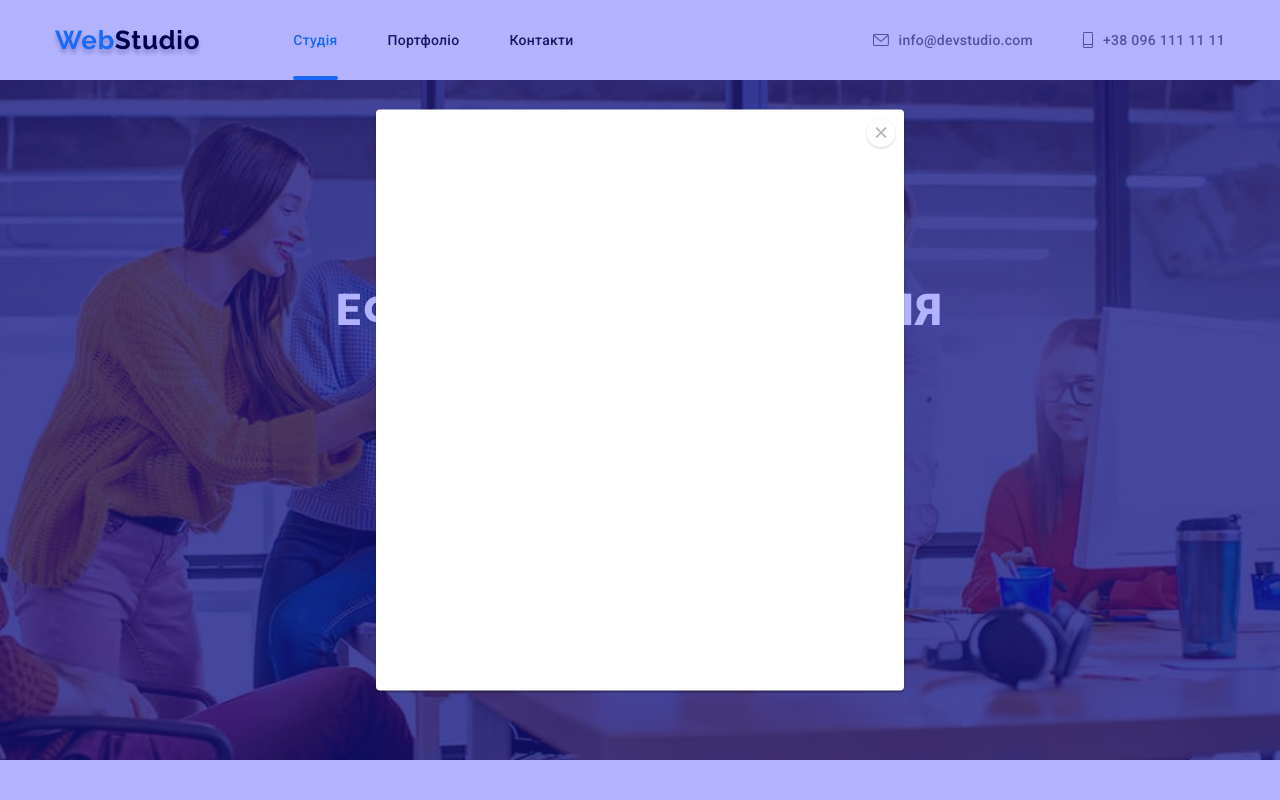
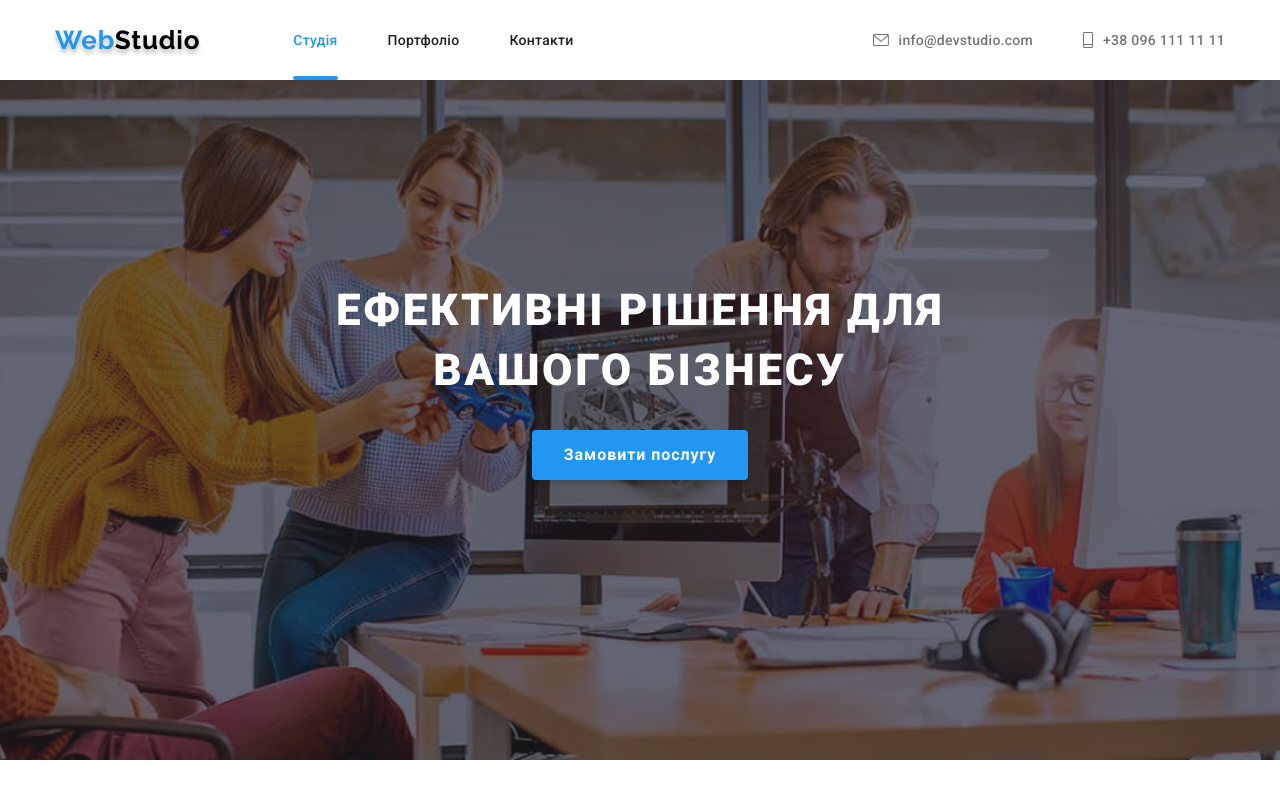
Before and after one commit to M23Fox/goit-markup-hw-05, a plain HTML site: page index.html in a window 1280 px wide. Shown: the top 800 px of the page. Drawn offline with nearby package versions, Linux system fonts and the light colour scheme.

Commit message:
+visibility

```diff
--- a/css/styles-index.css
+++ b/css/styles-index.css
@@ -272,12 +272,16 @@ button {
   width: 100%;
   height: 100%;
   background-color: rgba(0, 0, 255, 0.3);
-  opacity: 1;
-transition: transform 2050ms cubic-bezier(0.4, 0, 0.2, 1),
-    opacity 2050ms cubic-bezier(0.4, 0, 0.2, 1);
+  /* opacity: 1; */
+  transition: opacity 500ms cubic-bezier(0.4, 0, 0.2, 1), visibility 500ms cubic-bezier(0.4, 0, 0.2, 1);
 }
 
-.backdrop .is-hidden{
+.backdrop.is-hidden .modal{
+  transform: rotate(-180deg);
+}
+
+.is-hidden{
+  visibility: hidden;
   opacity: 0;
   pointer-events: none;
 }
@@ -286,7 +290,7 @@ transition: transform 2050ms cubic-bezier(0.4, 0, 0.2, 1),
   position: absolute;
   top: 50%;
   left: 50%;
-  transform: translate(-50%, -50%);
+  transform: translate(-50%, -50%) rotate(0);
 
   min-width: 528px;
   min-height: 581px;
@@ -295,9 +299,8 @@ transition: transform 2050ms cubic-bezier(0.4, 0, 0.2, 1),
   box-shadow: 0px 1px 3px rgba(0, 0, 0, 0.12), 0px 1px 1px rgba(0, 0, 0, 0.14), 0px 2px 1px rgba(0, 0, 0, 0.2);
   border-radius: 4px;
 
-  opacity: 1;
-  transition: transform 2500ms cubic-bezier(0.4, 0, 0.2, 1),
-      opacity 2500ms cubic-bezier(0.4, 0, 0.2, 1);
+  /* opacity: 1; */
+  transition: transform 500ms cubic-bezier(0.4, 0, 0.2, 1);
 
 }
 
@@ -312,6 +315,7 @@ transition: transform 2050ms cubic-bezier(0.4, 0, 0.2, 1),
   border: 1px solid rgba(0, 0, 0, 0.1);
   border-radius: 50%;
   opacity: 0.3;
+  cursor: pointer;
 }
 
 .modal-icon{
--- a/index.html
+++ b/index.html
@@ -384,11 +384,11 @@
     </footer>
     <div class="backdrop is-hidden data-modal">
         <div class="modal">
-            <button class="modal-button data-modal-close">
+            <div class="modal-button data-modal-close">
                 <svg class="modal-icon" width="18" height="18">
                     <use href="./images/icons.svg#close"></use>
                 </svg>
-            </button>
+            </div>
         </div>
     </div>
     <script src="./js/modal.js"></script>
```
